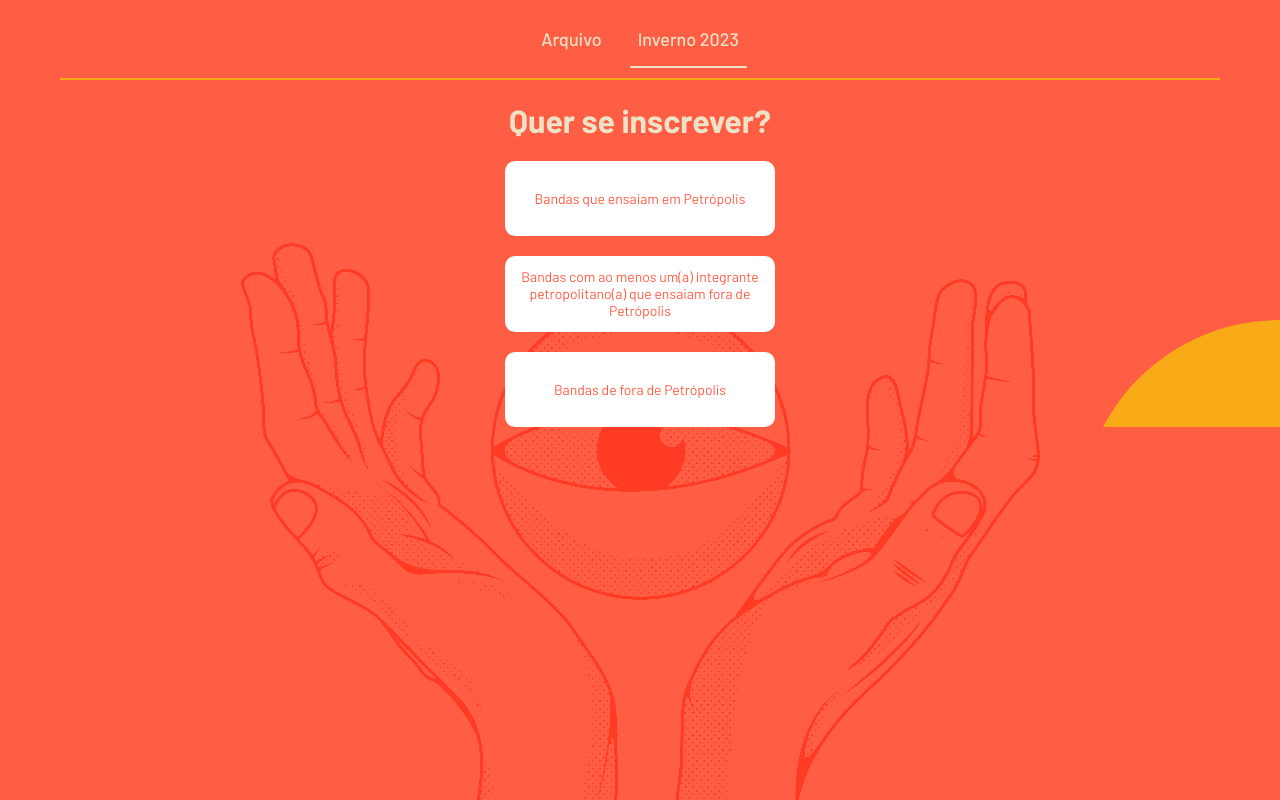
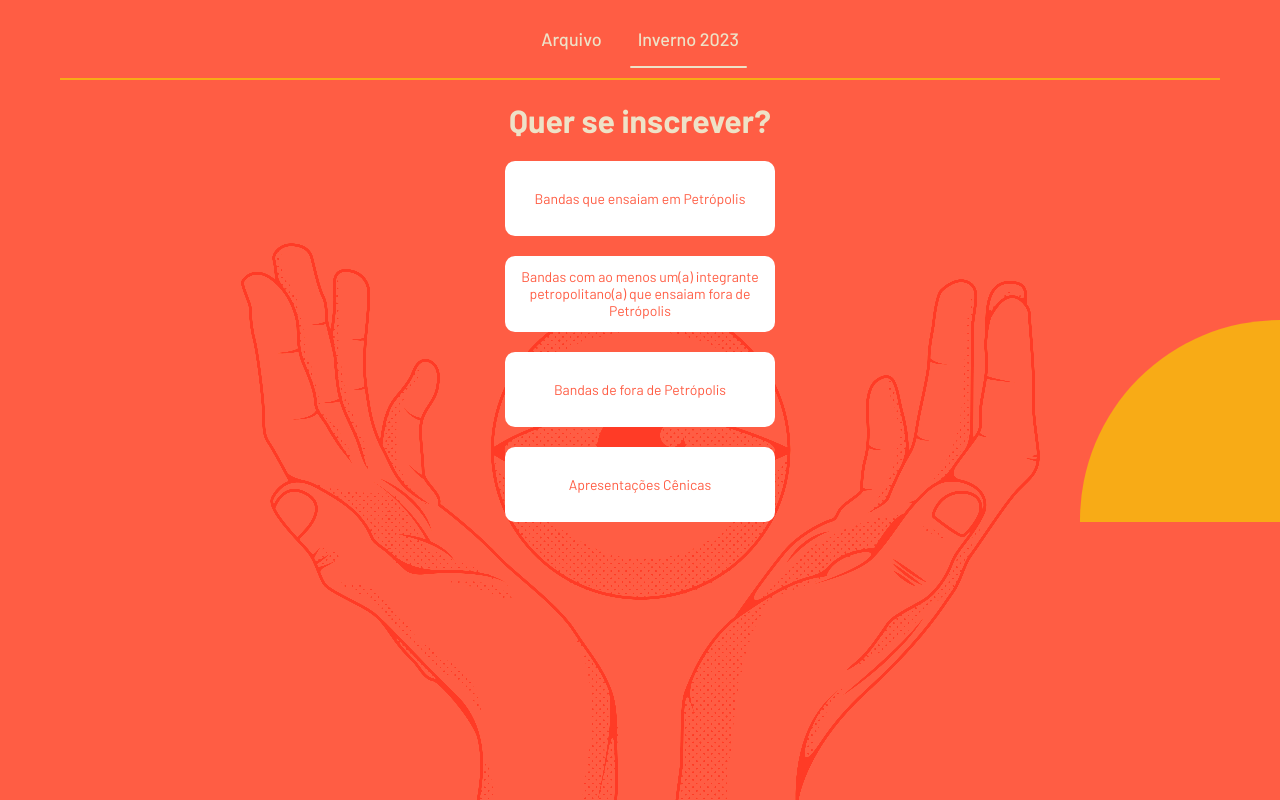
Before and after one commit to gechternachtv/sols, a Svelte app: page / in a window 1280 px wide. Built offline with nearby package versions, Linux system fonts and the light colour scheme.

Commit message:
Apresentações Cênicas

```diff
--- a/src/Artistas.svelte
+++ b/src/Artistas.svelte
@@ -6,6 +6,7 @@
 
 <a href="https://docs.google.com/forms/d/1Fgi6Tg62ovQ5cbYAVfZhIYjJBT5Ib8Ic-dk701K_9tA/viewform">Bandas de fora de Petrópolis</a>
 
+<a href="https://docs.google.com/forms/u/0/d/1xR2fHWARafwl5euECWYl6EDyGhcr7L1fDPBaSEo55FE/viewform">Apresentações Cênicas</a>
 
 <style>
     *{
```
